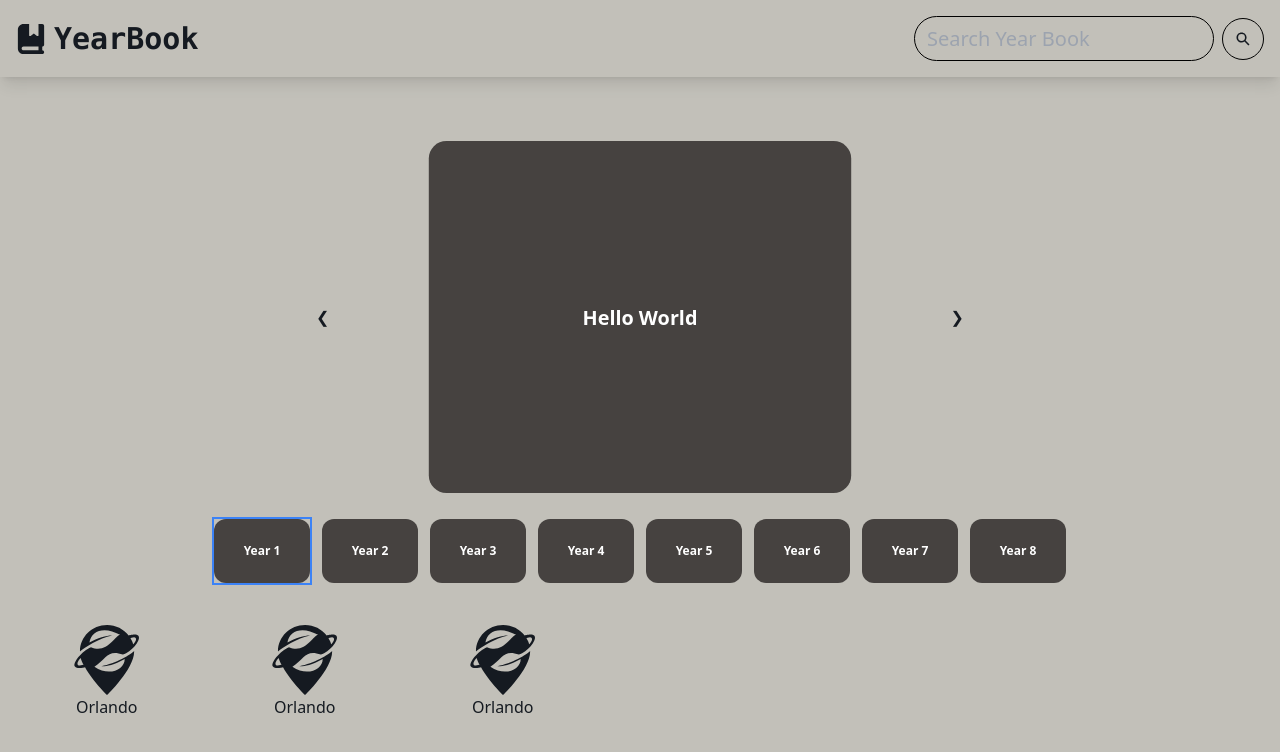
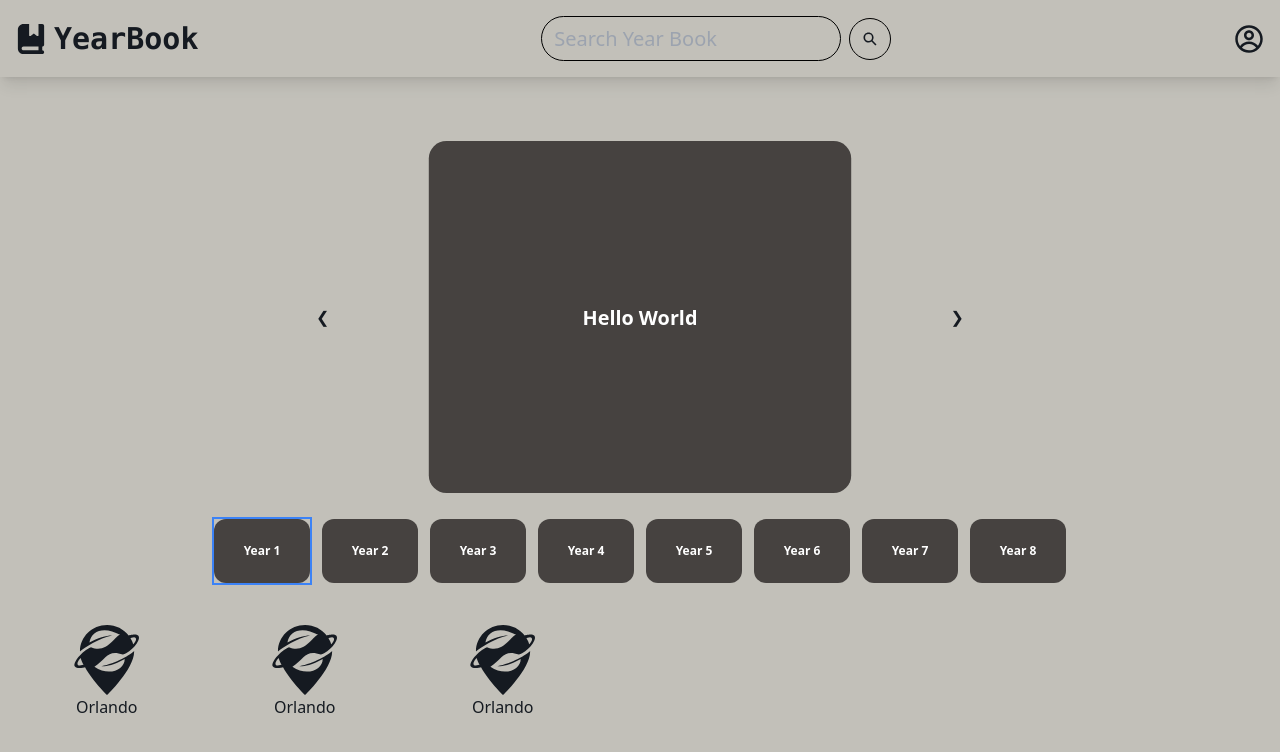
Before and after one commit to Hardelzs/year-book, a React (Vite) app: page /YearBook in a window 1280 px wide. Shown: the top 752 px of the page. Built offline with nearby package versions, Linux system fonts and the light colour scheme.

Commit message:
Navigation

```diff
--- a/src/Components/Navigation.jsx
+++ b/src/Components/Navigation.jsx
@@ -22,7 +22,7 @@ const Navigation = ({ user, onLogout }) => {
           onClick={toggleSidebar}
           className="cursor-pointer hover:text-gray-500 text-[#151a21]"
         />
-        {user.username}
+        {/* {user.username} */}
       </div>
 
       {/* Sidebar */}
--- a/src/Components/Profile.jsx
+++ b/src/Components/Profile.jsx
@@ -37,7 +37,7 @@ const Profile = () => {
 
       {/* NavBar  */}
       <button
-        onClick={() => navigate("/")}
+        onClick={() => navigate("/YearBook")}
         className="absolute top-5 left-5 mt-16 bg-gray-300 px-4 py-2 rounded-lg hover:bg-gray-400"
       >
         ⬅ Back to Yearbook
--- a/src/Components/YearBook.jsx
+++ b/src/Components/YearBook.jsx
@@ -115,7 +115,7 @@ const YearBook = () => {
         {/* Profile Icon */}
 
         {/* sidebar  */}
-        {/* <Navigation user={user} onLogout={handleLogout} /> */}
+        <Navigation user={user} onLogout={handleLogout} />
       </div>
 
       {/* Diary Entries Section */}
```
